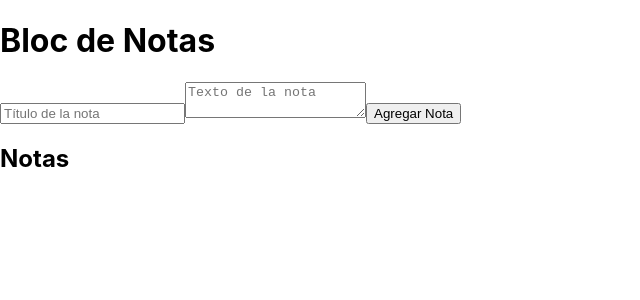
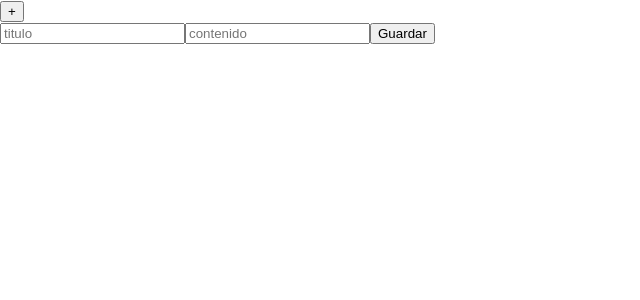
Before and after one commit to RustH3d/bloc, a React (Create React App) app: page / in a window 1280 px wide. Shown: the top 300 px of the page, without its empty margins (0-640 px from the left). Built offline with nearby package versions, Linux system fonts and the light colour scheme.

Commit message:
casicasi

```diff
--- a/src/App.js
+++ b/src/App.js
@@ -1,62 +1,72 @@
 import './App.css';
-import React, { useState, useEffect } from 'react';
+import React, { useState, useEffect } from 'react'
 
 export default function App() {
-  function obtenerNotas() {
-    const notasAlmacenadas = localStorage.getItem('notas');
+
+  function obtenerNotas(){
+    const notasAlmacenadas = localStorage.getItem('notas')
     if (notasAlmacenadas) {
-      return JSON.parse(notasAlmacenadas);
+      return JSON.parse(notasAlmacenadas)
     } else {
-      return [];
+      return []
     }
   }
 
-  const [notas, agregaNota] = useState(obtenerNotas);
-  const [titulo, setTitulo] = useState(''); // Estado para el título de la nota
-  const [texto, setTexto] = useState('');   // Estado para el texto de la nota
+  function añadirNota(titulo, contenido){
+    const notaNueva = { titulo, contenido };
+    const notasActuales = obtenerNotas()
+    const nuevasNotas = [ ... notasActuales, notaNueva]
+    localStorage.setItem('notas', JSON.stringify(nuevasNotas))
+  }
 
-  useEffect(() => {
-    localStorage.setItem('notas', JSON.stringify(notas)); // Guardar notas en el localStorage cada vez que cambian
-  }, [notas]);
+  const manejarSubmit = (e) => {
+    e.preventDefault()
+    añadirNota(titulo, contenido)
+    setTitulo('')
+    setContenido('')
+    setMostrarFormulario(false)
+  }
 
-  const añadirNota = (e) => {
-    e.preventDefault(); // Evitar el comportamiento por defecto del formulario
-    if (titulo && texto) {
-      const nuevaNota = { titulo, texto }; // Crear un objeto de nota
-      agregaNota([...notas, nuevaNota]); // Agregar la nueva nota al estado
-      setTitulo(''); // Limpiar el campo del título
-      setTexto('');  // Limpiar el campo del texto
-    } else {
-      alert('Por favor, ingresa un título y un texto para la nota.'); // Asegurarse de que ambos campos se llenen
-    }
-  };
+
+  const [mostrarFormulario, setMostrarFormulario] = useState(false);
+  const [titulo, setTitulo] = useState('');
+  const [contenido, setContenido] = useState('')
 
   return (
     <div className="B">
-      <h1>Bloc de Notas</h1>
-      <form onSubmit={añadirNota}>
+      <button onClick={()=> setMostrarFormulario(true)}>
+     +
+     </button>
+     <div className={`form-container ${mostrarFormulario ? 'visible' : 'hidden'}`}>
+     <form onSubmit={manejarSubmit}>
      <input
      type="text"
+     placeholder="titulo"
      value={titulo}
-          onChange={(e) => setTitulo(e.target.value)} // Actualizar el estado del título al escribir
-          placeholder="Título de la nota"
+     onChange={(e) => setTitulo(e.target.value)}
      />
-        <textarea
-          value={texto}
-          onChange={(e) => setTexto(e.target.value)} // Actualizar el estado del texto al escribir
-          placeholder="Texto de la nota"
+      <input
+     type="text"
+     placeholder="contenido"
+     value={contenido}
+     onChange={(e) => setContenido(e.target.value)}
      />
-        <button type="submit">Agregar Nota</button>
+     <button type="submit">
+     Guardar
+     </button>
      </form>
+    </div>
 
-      <h2>Notas</h2>
     <ul>
-        {notas.map((nota, index) => (
+    {obtenerNotas().map((nota, index) => (
       <li key={index}>
-            <strong>{nota.titulo}</strong>: {nota.texto}
+        <strong>
+          {nota.titulo}:
+        </strong> {nota.contenido}
         </li>
     ))}
     </ul>
     </div>
   );
+
 }
```
Lines whose indentation alone changed are shown as unchanged.
